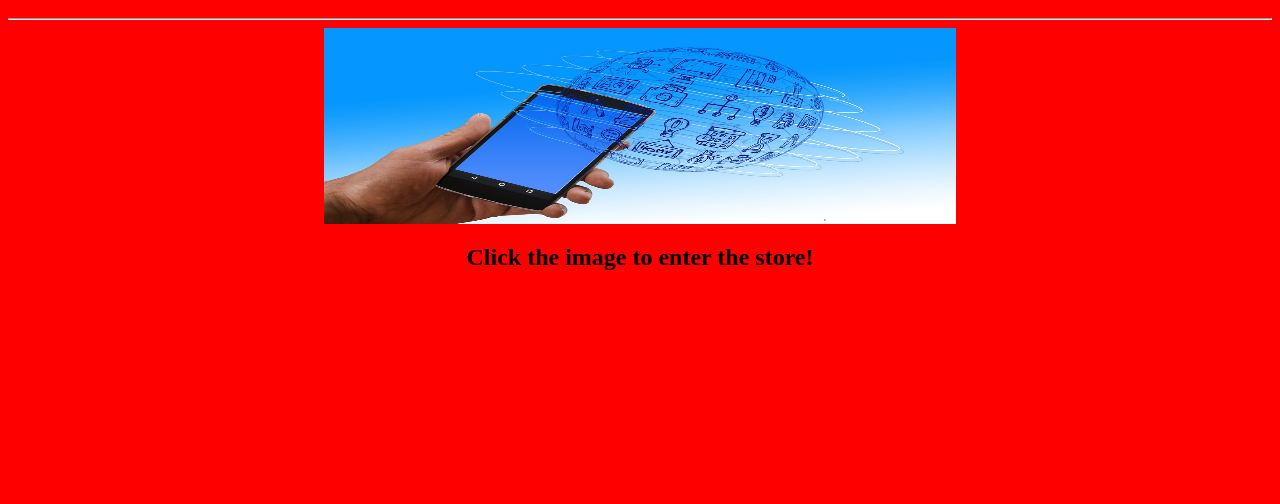
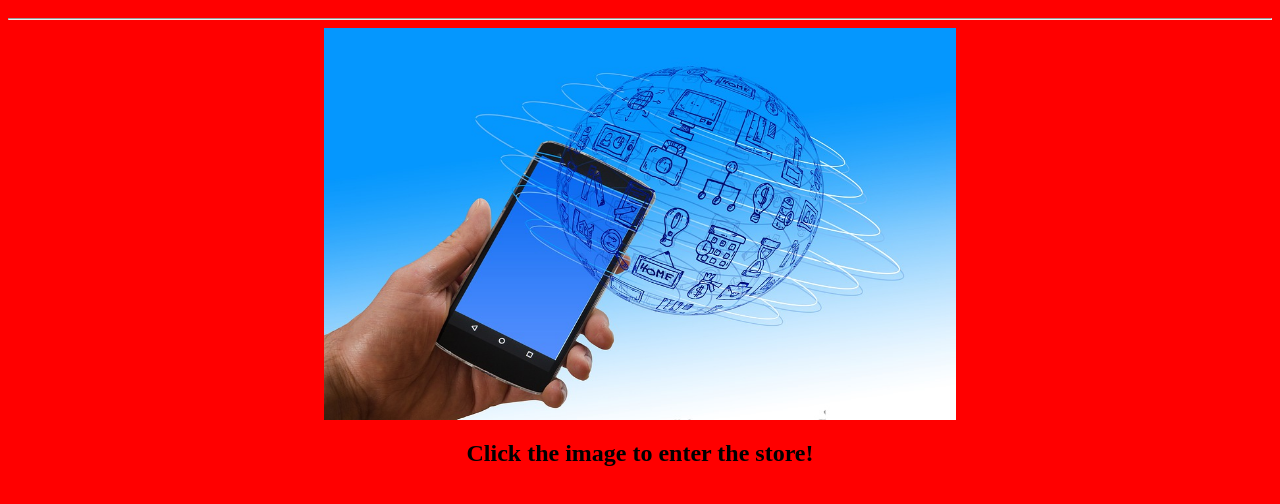
Before and after one commit to s-a-itm/ITM352A_repo, a website: page Lab2/SmartPhoneProducts1/index.html in a window 1280 px wide. Shown: the part 48-552 px from the top of the page. Drawn offline with Linux system fonts and the light colour scheme.

Commit message:
Update index.html

```diff
--- a/Lab2/SmartPhoneProducts1/index.html
+++ b/Lab2/SmartPhoneProducts1/index.html
@@ -15,7 +15,7 @@
     <h1>Sal's Used Smart Phone Store</h1>
     <hr>
     <a href="/SmartPhoneProducts1/products_display.html">
-        <img src="/Lab2/SmartPhoneProducts1/images/phone_globe.jpg" height="25%" width="50%" />
+        <img src="/Lab2/SmartPhoneProducts1/images/phone_globe.jpg" height="50%" width="50%" />
     </a>
     <h2>Click the image to enter the store!</h2>
 </body>
```
